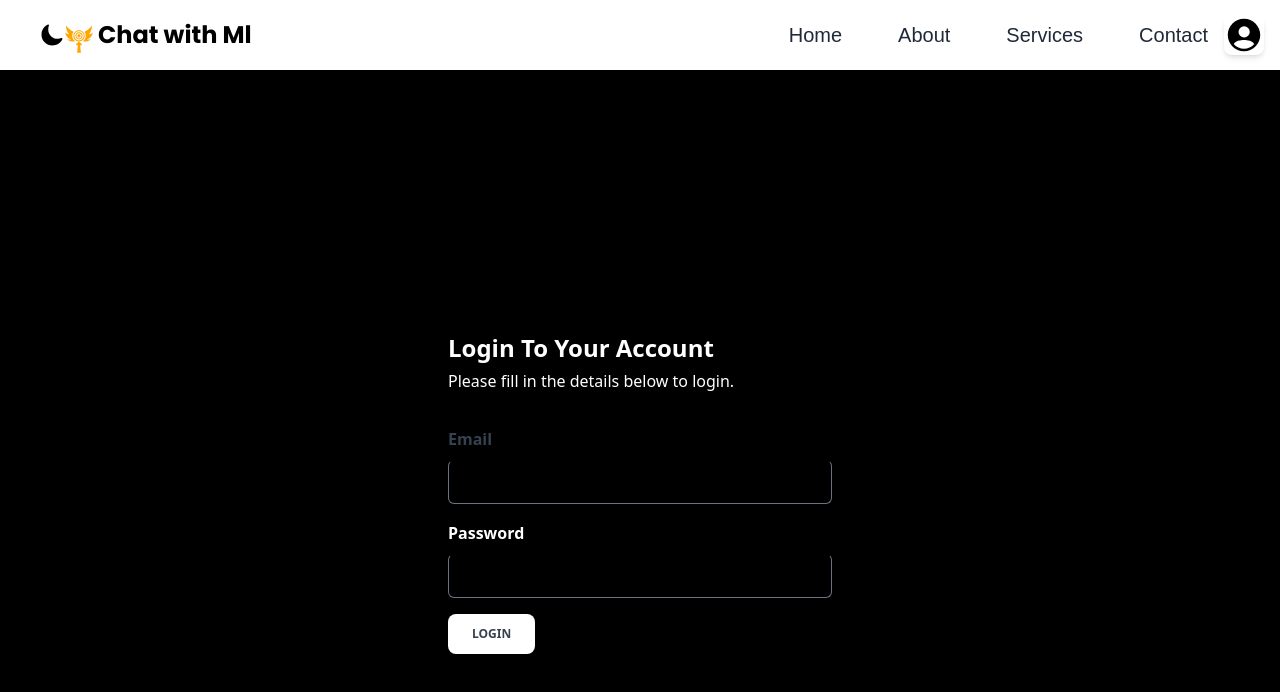
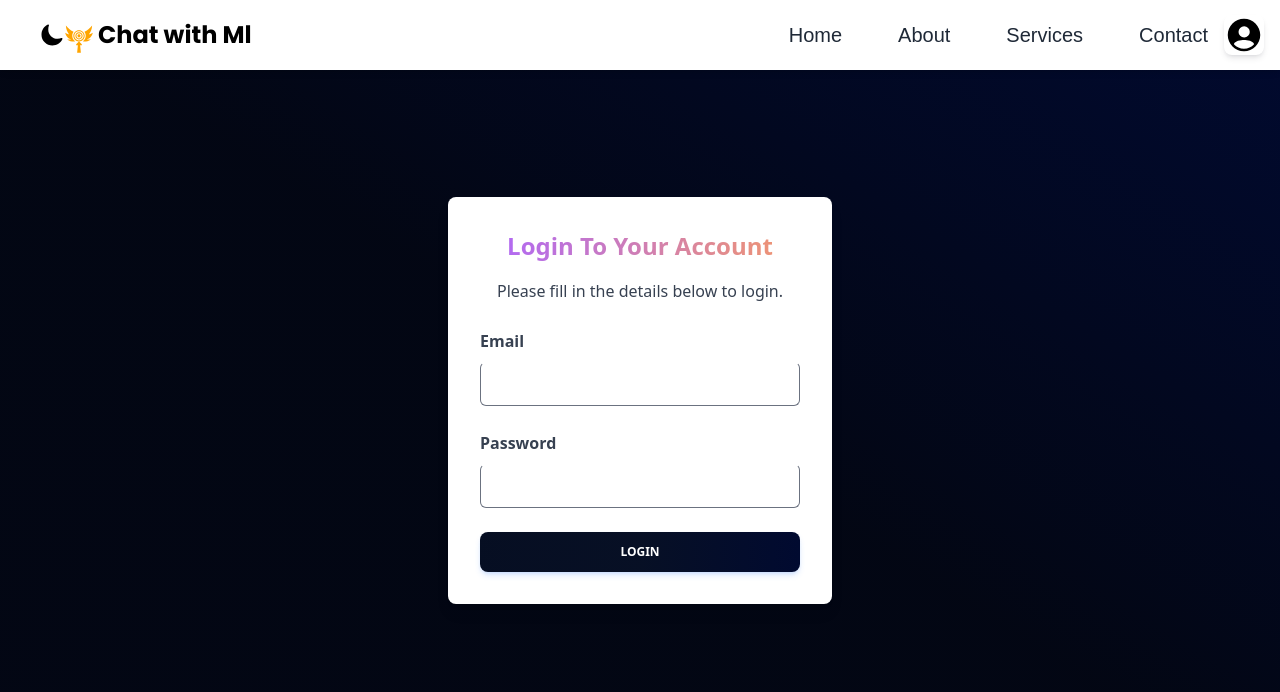
Before and after one commit to v-Shivaprasad/Chat-with-ML, a React (Vite) app in the folder Chat with ML/: page /login in a window 1280 px wide. Shown: the top 692 px of the page. Built offline with nearby package versions, Linux system fonts and the light colour scheme.

Commit message:
vamshi login page

```diff
--- a/Chat with ML/src/pages/About.jsx
+++ b/Chat with ML/src/pages/About.jsx
@@ -23,9 +23,7 @@ const About = () => {
         </div>
         <div className="about-content">
           <div className="about-text ">
-            <p className="about-description ">
-              {/* Welcome to <strong>Chat with Machine Learning</strong>, an innovative project that bridges the gap between readers and the insightful content crafted by authors. Our platform leverages the advanced <strong>LLAMA3</strong> language model to provide accurate and contextually relevant answers based on a curated selection of texts. */}
-            </p>
+
             <h2 className="about-subtitle gradient__text">What is Chat with Machine Learning?</h2>
             <div>
             <p className="about-description">
--- a/Chat with ML/src/pages/login.jsx
+++ b/Chat with ML/src/pages/login.jsx
@@ -1,9 +1,121 @@
+// import React, { useState } from "react";
+// import { Card, Input, Button, Typography } from "@material-tailwind/react";
+// import { loginwithemailandPassword } from "../Hooks/Helper";
+// import { useNavigate } from "react-router-dom";
+// import { useDarkTheme } from "../store/ThemeManage";
+// import Navbar from "../components/Navbar";
+
+// const Login = () => {
+//   const [formData, setFormData] = useState({ email: "", password: "" });
+//   const [error, setError] = useState(null);
+//   const navigate = useNavigate();
+//   const { dark } = useDarkTheme();
+
+//   const handleSubmit = async (e) => {
+//     e.preventDefault();
+//     try {
+//       const user = await loginwithemailandPassword(formData);
+//       console.log(user);
+//       if (user.ok) {
+//         localStorage.setItem("token", user.token);
+//         navigate("/");
+//       }
+//     } catch (error) {
+//       setError(error.message);
+//     }
+//   };
+
+//   const handleInputChange = (e) => {
+//     setFormData({
+//       ...formData,
+//       [e.target.name]: e.target.value,
+//     });
+//   };
+
+//   return (
+//     <>
+//       <Navbar />
+//       <div className={`flex justify-center items-center h-screen bg-gradient-to-tr from-[#030715F0] via-[#030715ED] to-[#010A30]`}>
+//         <Card color="transparent" shadow={true} className="p-8 bg-white rounded-lg shadow-lg max-w-sm w-full">
+//           <Typography variant="h4" color="blue-gray-700" className="text-center mb-4 gradient__text">
+//             Login To Your Account
+//           </Typography>
+//           <Typography color="blue-gray-500" className="text-center mb-6">
+//             {error ? (
+//               <p className="text-red-500">{error}</p>
+//             ) : (
+//               "Please fill in the details below to login."
+//             )}
+//           </Typography>
+//           <form className="space-y-6" onSubmit={handleSubmit}>
+//             <div className="mb-4">
+//               <div className="flex flex-col gap-2">
+//                 <Typography variant="h6" color="blue-gray-600">
+//                   Email
+//                 </Typography>
+//                 <Input
+//                   size="lg"
+//                   placeholder="Enter your email"
+//                   className="input_field"
+//                   labelProps={{
+//                     className: "before:content-none after:content-none",
+//                   }}
+//                   type="email"
+//                   name="email"
+//                   value={formData.email}
+//                   onChange={handleInputChange}
+//                 />
+//               </div>
+//             </div>
+//             <div className="mb-4">
+//               <div className="flex flex-col gap-2">
+//                 <Typography variant="h6" color="blue-gray-600">
+//                   Password
+//                 </Typography>
+//                 <Input
+//                   size="lg"
+//                   placeholder="Enter your password"
+//                   className="input_field"
+//                   labelProps={{
+//                     className: "before:content-none after:content-none",
+//                   }}
+//                   type="password"
+//                   name="password"
+//                   value={formData.password}
+//                   onChange={handleInputChange}
+//                 />
+//               </div>
+//             </div>
+//             <Button type="submit" color="blue-gray" className="w-full">
+//               Login
+//             </Button>
+//           </form>
+//         </Card>
+//       </div>
+//     </>
+//   );
+// };
+
+// export default Login;
 import React, { useState } from "react";
 import { Card, Input, Button, Typography } from "@material-tailwind/react";
-import { loginwithemailandPassword } from "../Hooks/Helper";
 import { useNavigate } from "react-router-dom";
 import { useDarkTheme } from "../store/ThemeManage";
 import Navbar from "../components/Navbar";
+
+// Mock login function for demonstration
+const loginwithemailandPassword = async ({ email, password }) => {
+  // Simulate a login request with a delay
+  return new Promise((resolve, reject) => {
+    setTimeout(() => {
+      if (email === "test@example.com" && password === "password") {
+        resolve({ ok: true, token: "fake-jwt-token" });
+      } else {
+        reject(new Error("Invalid email or password"));
+      }
+    }, 1000);
+  });
+};
 
 const Login = () => {
   const [formData, setFormData] = useState({ email: "", password: "" });
@@ -15,11 +127,9 @@ const Login = () => {
     e.preventDefault();
     try {
       const user = await loginwithemailandPassword(formData);
-      console.log(user);
       if (user.ok) {
-        // console.table(user);
-        localStorage.setItem('token',user.token);
-        navigate('/');
+        localStorage.setItem("token", user.token);
+        navigate("/");
       }
     } catch (error) {
       setError(error.message);
@@ -36,22 +146,22 @@ const Login = () => {
   return (
     <>
       <Navbar />
-    <div className="flex justify-center items-center h-screen  pt-48 dark:bg-chatMsg">
-      <Card color="transparent" shadow={false}>
-        <Typography variant="h4" color="white">
+      <div className={`flex justify-center items-center h-screen bg-gradient-to-tr from-[#030715F0] via-[#030715ED] to-[#010A30]`}>
+        <Card color="transparent" shadow={true} className="p-8 bg-white rounded-lg shadow-lg max-w-sm w-full">
+          <Typography variant="h4" color="blue-gray-700" className="text-center mb-4 gradient__text">
             Login To Your Account
           </Typography>
-        <Typography color="white" className="mt-1 font-normal">
+          <Typography color="blue-gray-500" className="text-center mb-6">
             {error ? (
               <p className="text-red-500">{error}</p>
             ) : (
               "Please fill in the details below to login."
             )}
           </Typography>
-        <form className="form_tw" onSubmit={handleSubmit}>
+          <form className="space-y-6" onSubmit={handleSubmit}>
             <div className="mb-4">
               <div className="flex flex-col gap-2">
-              <Typography variant="h6" color="blue-white">
+                <Typography variant="h6" color="blue-gray-600">
                   Email
                 </Typography>
                 <Input
@@ -70,7 +180,7 @@ const Login = () => {
             </div>
             <div className="mb-4">
               <div className="flex flex-col gap-2">
-              <Typography variant="h6" color="white">
+                <Typography variant="h6" color="blue-gray-600">
                   Password
                 </Typography>
                 <Input
@@ -87,7 +197,7 @@ const Login = () => {
                 />
               </div>
             </div>
-          <Button type="submit" color="white">
+            <Button type="submit" color="blue" className="w-full bg-gradient-to-r from-gradient__textto-gradient__texthover:from-blue-700 hover:to-blue-900 text-white">
               Login
             </Button>
           </form>
```
Lines whose indentation alone changed are shown as unchanged.
